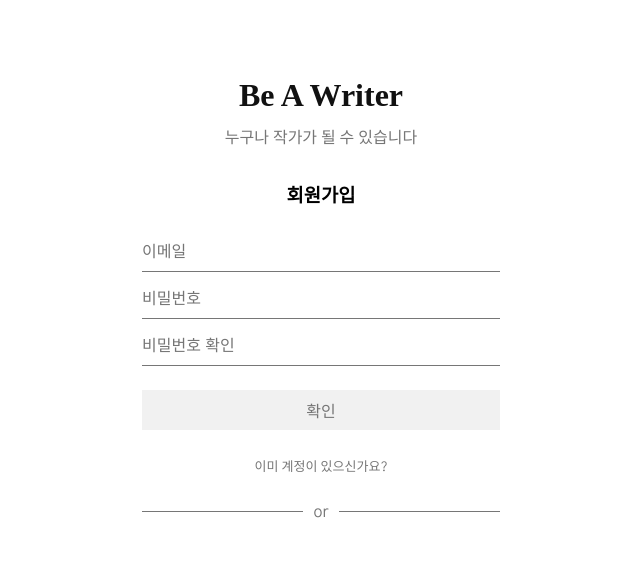
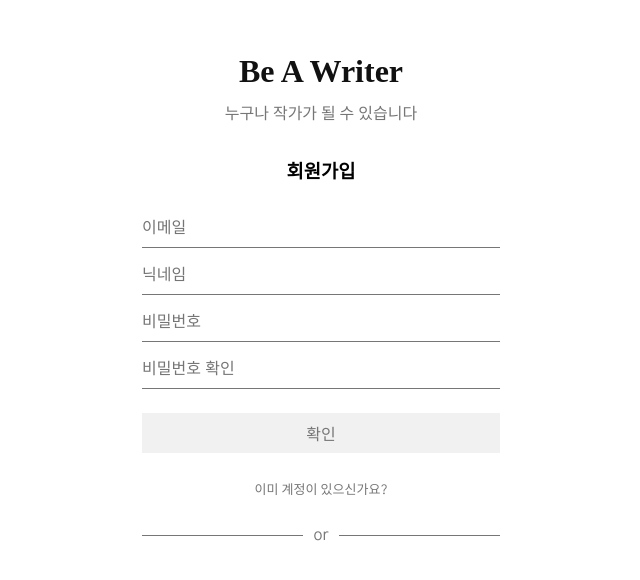
Before and after one commit to subbni/Be-A-Writer, a React (Create React App) app in the folder frontend/: page /register in a window 1280 px wide. Shown: the part 106-686 px from the top of the page, without its empty margins (319-959 px from the left). Built offline with nearby package versions, Linux system fonts and the light colour scheme; a web font is replaced by a local one.

Commit message:
[#3] Feat : 로그인/회원가입 페이지 리덕스 상태 관리 구현

```diff
--- a/frontend/src/components/auth/AuthForm.js
+++ b/frontend/src/components/auth/AuthForm.js
@@ -3,6 +3,7 @@ import { Link } from 'react-router-dom';
 import styled, { css } from 'styled-components';
 import Or from '../common/Or';
 
+// TODO : Button 컴포넌트화 하기
 const AuthFormBlock = styled.div`
 	text-align: center;
 	padding: 0 1rem;
@@ -65,18 +66,56 @@ const AuthFooter = styled.div`
 	}
 `;
 
-const AuthForm = ({ type }) => {
+const textMap = {
+	register: '회원가입',
+	login: '로그인',
+};
+
+const AuthForm = ({ type, form, onChange, onSubmit }) => {
 	return (
 		<AuthFormBlock>
-			<h3>{type}</h3>
-			<form>
-				<StyledInput placeholder="이메일" />
-				<StyledInput placeholder="비밀번호" />
-				{type === '회원가입' && <StyledInput placeholder="비밀번호 확인" />}
-				<StyledButton>확인</StyledButton>
+			<h3>{textMap[type]}</h3>
+			<form onSubmit={onSubmit}>
+				<StyledInput
+					type="email"
+					name="email"
+					placeholder="이메일"
+					onChange={onChange}
+					value={form.email}
+					required
+				/>
+				{type === 'register' && (
+					<StyledInput
+						type="text"
+						name="nickname"
+						placeholder="닉네임"
+						onChange={onChange}
+						value={form.nickname}
+						required
+					/>
+				)}
+				<StyledInput
+					type="password"
+					name="password"
+					placeholder="비밀번호"
+					onChange={onChange}
+					value={form.password}
+					required
+				/>
+				{type === 'register' && (
+					<StyledInput
+						type="password"
+						name="passwordConfirm"
+						placeholder="비밀번호 확인"
+						onChange={onChange}
+						value={form.passwordConfirm}
+						required
+					/>
+				)}
+				<StyledButton type="submit">확인</StyledButton>
 			</form>
 			<AuthFooter>
-					{type === '회원가입' ? (
+				{type === 'register' ? (
 					<Link to="/login">이미 계정이 있으신가요?</Link>
 				) : (
 					<>
--- /dev/null
+++ b/frontend/src/components/containers/LoginForm.js
@@ -0,0 +1,42 @@
+import React, { useEffect } from 'react';
+import { useDispatch, useSelector } from 'react-redux';
+import { changeField, initializeForm } from '../../modules/auth';
+import AuthForm from '../auth/AuthForm';
+
+const LoginForm = () => {
+	const dispatch = useDispatch();
+	const { form } = useSelector(({ auth }) => ({
+		form: auth.login,
+	}));
+
+	const onChange = (e) => {
+		const { value, name } = e.target;
+		dispatch(
+			changeField({
+				form: 'login',
+				key: name,
+				value: value,
+			}),
+		);
+	};
+
+	const onSubmit = (e) => {
+		e.preventDefault();
+		// TODO: api 요청 전송 구현
+	};
+
+	useEffect(() => {
+		dispatch(initializeForm('login'));
+	}, [dispatch]);
+
+	return (
+		<AuthForm
+			type="login"
+			form={form}
+			onChange={onChange}
+			onSubmit={onSubmit}
+		/>
+	);
+};
+
+export default LoginForm;
--- /dev/null
+++ b/frontend/src/components/containers/RegisterForm.js
@@ -0,0 +1,42 @@
+import React, { useEffect } from 'react';
+import { useDispatch, useSelector } from 'react-redux';
+import { changeField, initializeForm } from '../../modules/auth';
+import AuthForm from '../auth/AuthForm';
+
+const RegisterForm = () => {
+	const dispatch = useDispatch();
+	const { form } = useSelector(({ auth }) => ({
+		form: auth.register,
+	}));
+
+	const onChange = (e) => {
+		const { value, name } = e.target;
+		dispatch(
+			changeField({
+				form: 'register',
+				key: name,
+				value: value,
+			}),
+		);
+	};
+
+	const onSubmit = (e) => {
+		e.preventDefault();
+		// TODO: api 요청 전송 구현
+	};
+
+	useEffect(() => {
+		dispatch(initializeForm('register'));
+	}, [dispatch]);
+
+	return (
+		<AuthForm
+			type="register"
+			form={form}
+			onChange={onChange}
+			onSubmit={onSubmit}
+		/>
+	);
+};
+
+export default RegisterForm;
--- a/frontend/src/index.js
+++ b/frontend/src/index.js
@@ -3,12 +3,19 @@ import ReactDOM from 'react-dom/client';
 import './index.css';
 import App from './App';
 import reportWebVitals from './reportWebVitals';
+import { legacy_createStore } from 'redux';
+import { composeWithDevTools } from 'redux-devtools-extension';
+import rootReducer from './modules';
+import { Provider } from 'react-redux';
 
+const store = legacy_createStore(rootReducer, composeWithDevTools());
 const root = ReactDOM.createRoot(document.getElementById('root'));
 root.render(
-  <React.StrictMode>
-    <App />
-  </React.StrictMode>
+	<React.StrictMode>
+		<Provider store={store}>
+			<App />
+		</Provider>
+	</React.StrictMode>,
 );
 
 // If you want to start measuring performance in your app, pass a function
--- /dev/null
+++ b/frontend/src/modules/auth.js
@@ -0,0 +1,44 @@
+import { createAction, handleActions } from 'redux-actions';
+import { produce } from 'immer';
+
+const CHANGE_FIELD = 'auth/CHANGE_FIELD';
+const INITIALIZE_FORM = 'auth/INITIALIZE_FORM';
+
+export const changeField = createAction(
+	CHANGE_FIELD,
+	({ form, key, value }) => ({
+		form, // (register/login)
+		key, // field name
+		value, // value
+	}),
+);
+export const initializeForm = createAction(INITIALIZE_FORM, (form) => form);
+
+const initialState = {
+	register: {
+		email: '',
+		nickname: '',
+		password: '',
+		passwordConfirm: '',
+	},
+	login: {
+		email: '',
+		password: '',
+	},
+};
+
+const auth = handleActions(
+	{
+		[CHANGE_FIELD]: (state, { payload: { form, key, value } }) =>
+			produce(state, (draft) => {
+				draft[form][key] = value;
+			}),
+		[INITIALIZE_FORM]: (state, { payload: { form } }) => ({
+			...state,
+			[form]: initialState[form],
+		}),
+	},
+	initialState,
+);
+
+export default auth;
--- /dev/null
+++ b/frontend/src/modules/index.js
@@ -0,0 +1,8 @@
+import { combineReducers } from 'redux';
+import auth from './auth';
+
+const rootReducer = combineReducers({
+	auth,
+});
+
+export default rootReducer;
--- a/frontend/src/pages/LoginPage.js
+++ b/frontend/src/pages/LoginPage.js
@@ -1,11 +1,11 @@
 import React from 'react';
 import AuthTemplate from '../components/auth/AuthTemplate';
-import AuthForm from '../components/auth/AuthForm';
+import LoginForm from '../components/containers/LoginForm';
 
 const LoginPage = () => {
 	return (
 		<AuthTemplate>
-			<AuthForm type="로그인" />
+			<LoginForm />
 		</AuthTemplate>
 	);
 };
--- a/frontend/src/pages/RegisterPage.js
+++ b/frontend/src/pages/RegisterPage.js
@@ -1,11 +1,11 @@
 import React from 'react';
 import AuthTemplate from '../components/auth/AuthTemplate';
-import AuthForm from '../components/auth/AuthForm';
+import RegisterForm from '../components/containers/RegisterForm';
 
 const RegisterPage = () => {
 	return (
 		<AuthTemplate>
-			<AuthForm type="회원가입" />
+			<RegisterForm />
 		</AuthTemplate>
 	);
 };
```
Lines whose indentation alone changed are shown as unchanged.
